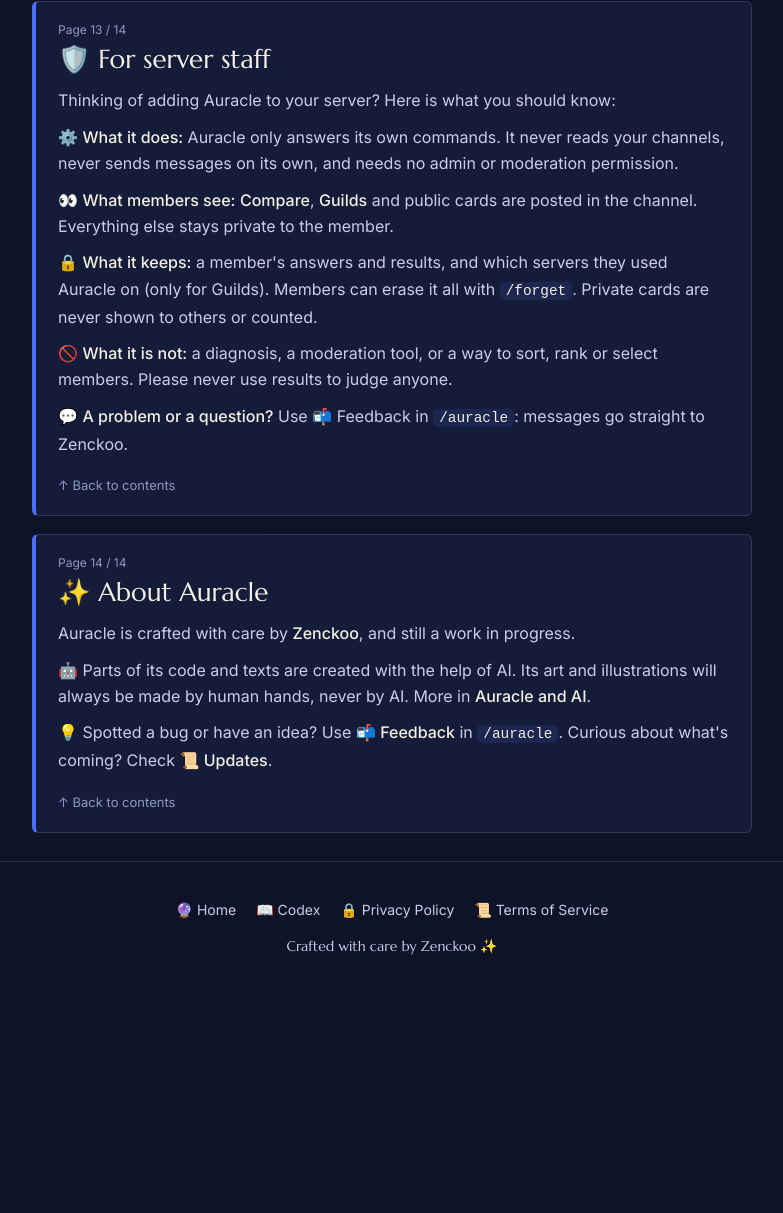
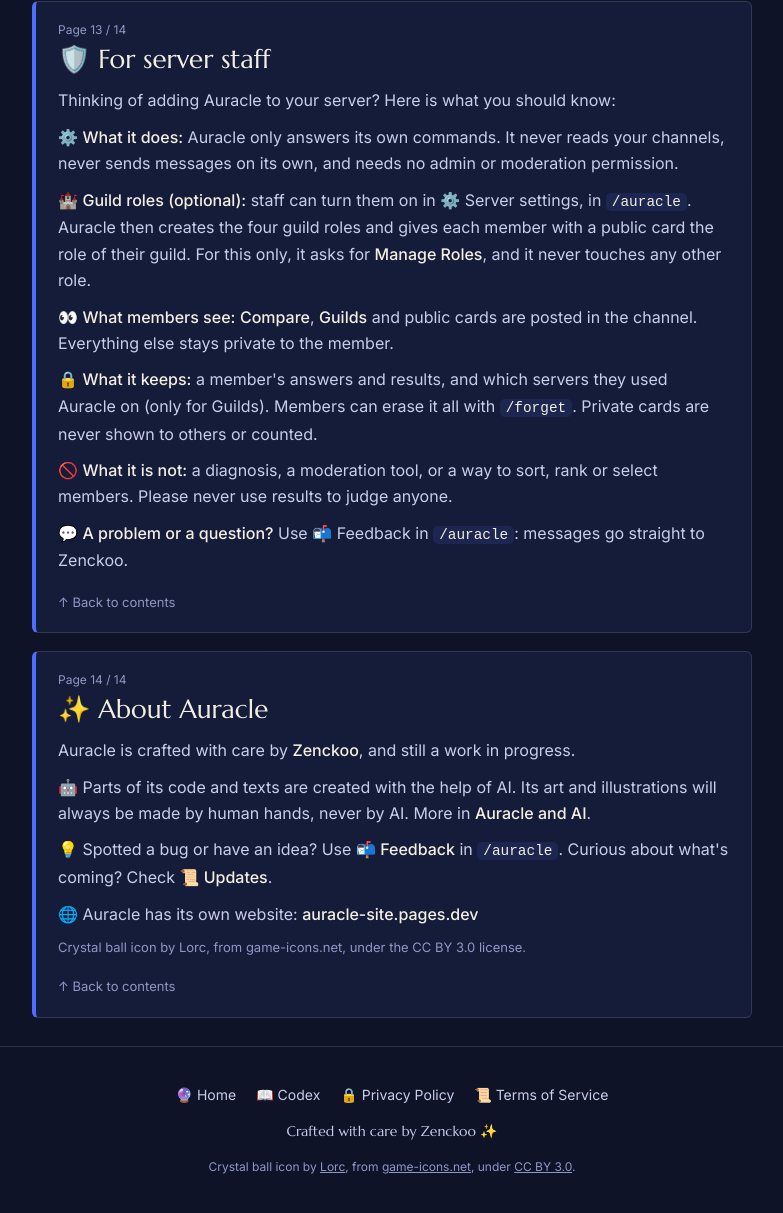
Before and after one commit to Zenckoo/Auracle, a plain HTML site: page site/codex.html in a window 1280 px wide. Shown: the part 6419-7632 px from the top of the page, without its empty margins (248-1031 px from the left). Before the commit the page ends 7439 px from the top, so only its background shows below. Drawn offline with Linux system fonts and the light colour scheme.

Commit message:
Site: Codex regenerated (guild roles, website, icon credit)
Co-Authored-By: Claude Opus 5.5 <noreply@anthropic.com>
Claude-Session: https://claude.ai/code/session_01DBjamHiLibpGStaRoi6UFv

```diff
--- a/site/codex.html
+++ b/site/codex.html
@@ -79,6 +79,8 @@
   footer nav a { color: var(--soft); text-decoration: none; }
   footer nav a:hover { color: var(--ink); text-decoration: underline; }
   .sign { font-family: 'Marcellus', serif; color: var(--soft); }
+  .credit { margin-top: 8px; font-size: 12px; color: var(--muted); }
+  .credit a { color: var(--muted); }
 </style>
 </head>
 <body>
@@ -247,6 +249,7 @@
       <h2>🛡️ For server staff</h2>
       <p>Thinking of adding Auracle to your server? Here is what you should know:</p>
 <p>⚙️ <b>What it does:</b> Auracle only answers its own commands. It never reads your channels, never sends messages on its own, and needs no admin or moderation permission.</p>
+<p>🏰 <b>Guild roles (optional):</b> staff can turn them on in ⚙️ Server settings, in <code>/auracle</code>. Auracle then creates the four guild roles and gives each member with a public card the role of their guild. For this only, it asks for <b>Manage Roles</b>, and it never touches any other role.</p>
 <p>👀 <b>What members see:</b> <b>Compare</b>, <b>Guilds</b> and public cards are posted in the channel. Everything else stays private to the member.</p>
 <p>🔒 <b>What it keeps:</b> a member's answers and results, and which servers they used Auracle on (only for Guilds). Members can erase it all with <code>/forget</code>. Private cards are never shown to others or counted.</p>
 <p>🚫 <b>What it is not:</b> a diagnosis, a moderation tool, or a way to sort, rank or select members. Please never use results to judge anyone.</p>
@@ -261,6 +264,8 @@
       <p>Auracle is crafted with care by <b>Zenckoo</b>, and still a work in progress.</p>
 <p>🤖 Parts of its code and texts are created with the help of AI. Its art and illustrations will always be made by human hands, never by AI. More in <b>Auracle and AI</b>.</p>
 <p>💡 Spotted a bug or have an idea? Use <b>📬 Feedback</b> in <code>/auracle</code>. Curious about what's coming? Check <b>📜 Updates</b>.</p>
+<p>🌐 Auracle has its own website: <b>auracle-site.pages.dev</b></p>
+<p class="small">Crystal ball icon by Lorc, from game-icons.net, under the CC BY 3.0 license.</p>
 
       <a class="top" href="#contents">↑ Back to contents</a>
     </article>
@@ -275,6 +280,7 @@
       <a href="/terms">📜 Terms of Service</a>
     </nav>
     <p class="sign">Crafted with care by Zenckoo ✨</p>
+    <p class="credit">Crystal ball icon by <a href="https://lorcblog.blogspot.com" target="_blank" rel="noopener">Lorc</a>, from <a href="https://game-icons.net" target="_blank" rel="noopener">game-icons.net</a>, under <a href="https://creativecommons.org/licenses/by/3.0/" target="_blank" rel="noopener">CC BY 3.0</a>.</p>
   </div>
 </footer>
 
```
